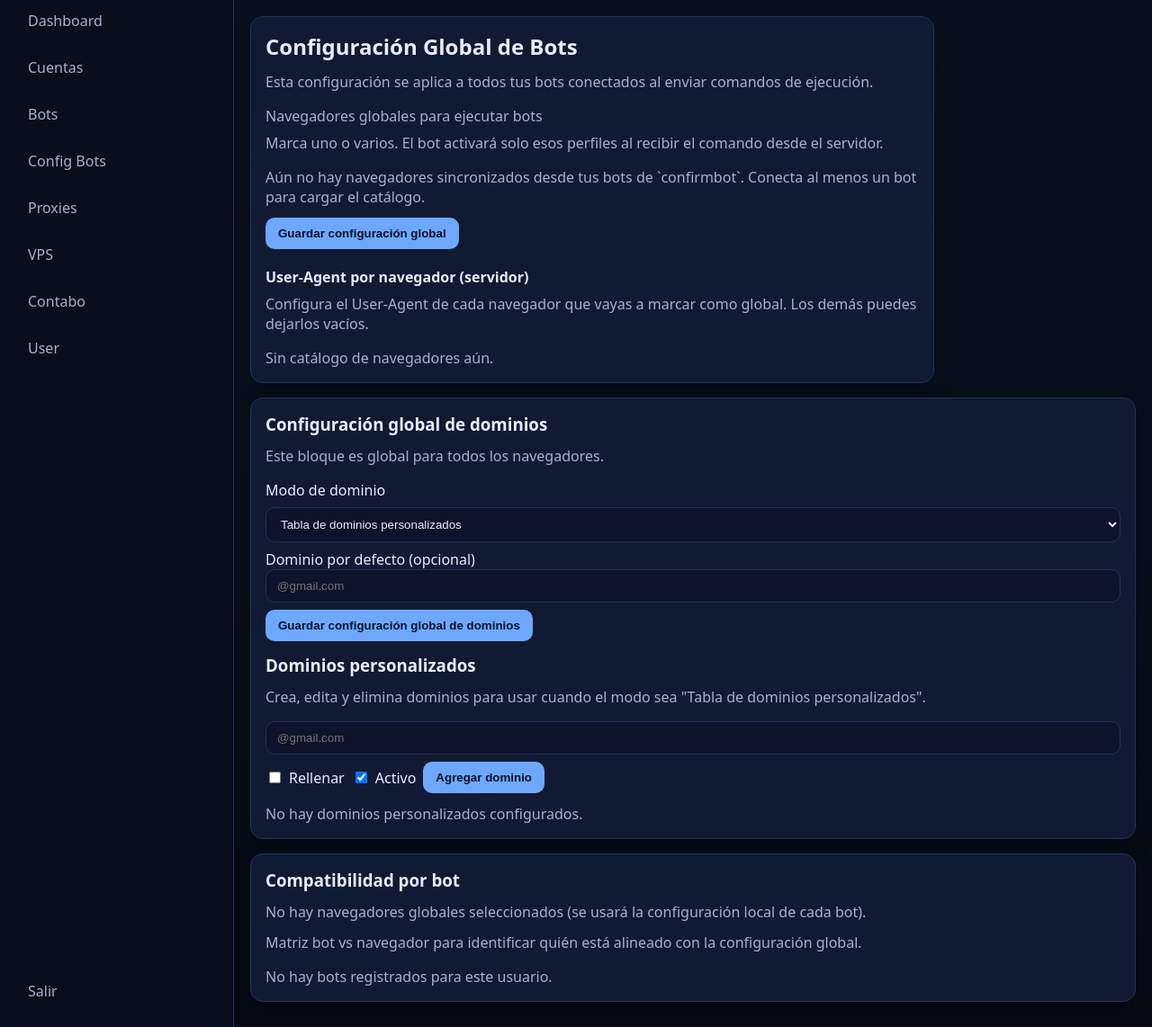
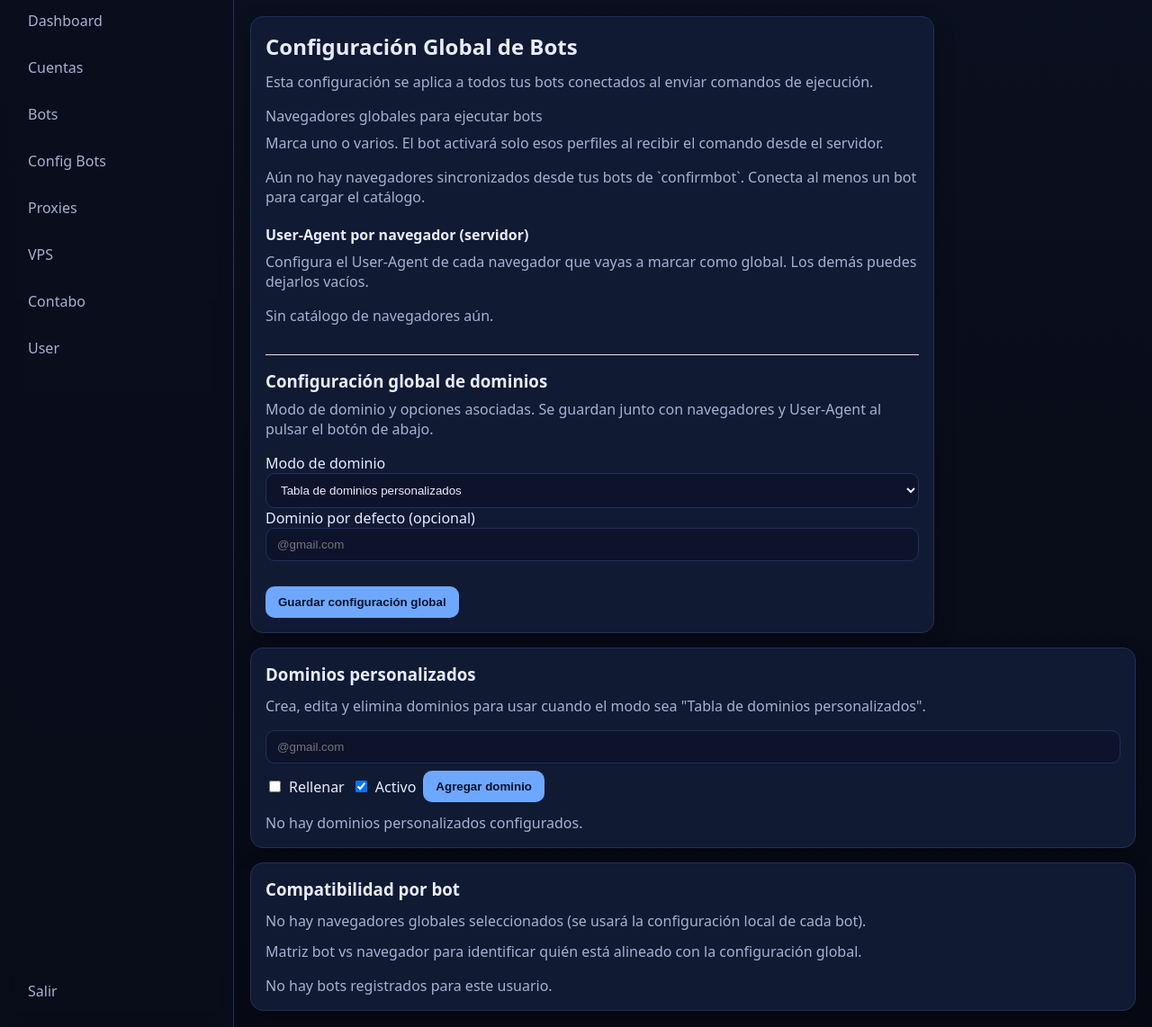
Before and after one commit to AlexisGuanique/api_login, a Flask app: template app/templates/bot_config.html in a window 1280 px wide. Shown: the part 69-1211 px from the top of the page at 90% size. Run offline with Flask 3, Linux system fonts and the light colour scheme; the template is opened without the code that fills it, so the values that code supplies are empty; parts of the project's set-up code (start-up, migrations or seed data) failed here and were passed over.

Commit message:
migracion de funcionalidades al servidor

```diff
--- a/app/templates/bot_config.html
+++ b/app/templates/bot_config.html
@@ -46,10 +46,6 @@
       {% endif %}
     </fieldset>
 
-    <div>
-      <button type="submit" class="button button--primary">Guardar configuración global</button>
-    </div>
-
     <div style="margin-top: 8px;">
       <h4 style="margin: 0 0 8px 0;">User-Agent por navegador (servidor)</h4>
       <p class="muted" style="margin-top: 0;">
@@ -81,17 +77,11 @@
       {% endif %}
     </div>
 
-  </form>
-</section>
-
-<section class="card" style="margin-top: 16px;">
-  <div class="card__header">
-    <h3 style="margin: 0;">Configuración global de dominios</h3>
-  </div>
+    <div style="margin-top: 20px; padding-top: 16px; border-top: 1px solid var(--border, #e5e5e5);">
+      <h3 style="margin: 0 0 8px 0;">Configuración global de dominios</h3>
       <p class="muted" style="margin-top: 0;">
-    Este bloque es global para todos los navegadores.
+        Modo de dominio y opciones asociadas. Se guardan junto con navegadores y User-Agent al pulsar el botón de abajo.
       </p>
-  <form id="domain-settings-form" method="POST" action="{{ url_for('web.bot_config_domain_settings_post') }}" style="display: grid; gap: 8px; margin-bottom: 14px;">
       <label for="domain_mode">Modo de dominio</label>
       <select id="domain_mode" name="domain_mode" class="input">
         <option value="33mail" {% if current_domain_mode == '33mail' %}selected{% endif %}>Usar 33mail</option>
@@ -110,11 +100,16 @@
           value="{{ domain_cfg.domain or '' }}"
         />
       </div>
-    <div>
-      <button type="submit" class="button button--primary">Guardar configuración global de dominios</button>
     </div>
+
+    <div style="margin-top: 16px;">
+      <button type="submit" class="button button--primary">Guardar configuración global</button>
+    </div>
+
   </form>
+</section>
 
+<section class="card" style="margin-top: 16px;">
   <div id="custom-domains-section" {% if current_domain_mode != 'custom' %}style="display: none;"{% endif %}>
     <div class="card__header" style="padding-left: 0; padding-right: 0;">
       <h3 style="margin: 0;">Dominios personalizados</h3>
@@ -183,7 +178,7 @@
     <h3 style="margin: 0;">Terminaciones para dominios aleatorios (TLD)</h3>
   </div>
   <label style="display: flex; align-items: center; gap: 8px; margin-bottom: 10px;">
-    <input type="checkbox" name="random_fill_domain" form="domain-settings-form" {% if domain_cfg.fill_domain %}checked{% endif %}>
+    <input type="checkbox" name="random_fill_domain" form="bot-config-form" {% if domain_cfg.fill_domain %}checked{% endif %}>
     Rellenar subdominio (palabra + 3 dígitos aleatorios del 0 al 9)
   </label>
   <p class="muted" style="margin-top: 0;">
```
Also changed, not shown: app/web.py (+35 -21 lines). Lines whose indentation alone changed are shown as unchanged.
